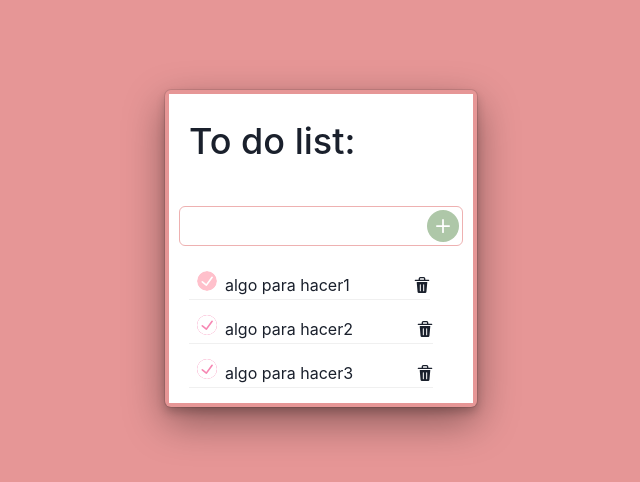
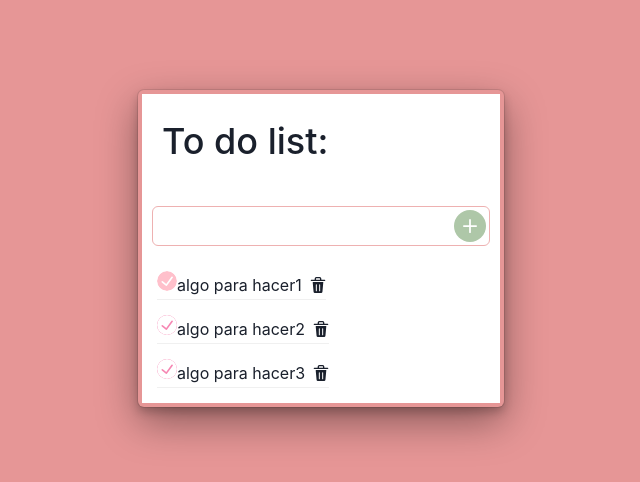
Before and after one commit to Criztiian65/TI_UTN_Grupo_E, a React (Vite) app: page / in a window 1280 px wide. Shown: the top 482 px of the page, without its empty margins (319-959 px from the left). Built offline with nearby package versions, Linux system fonts and the light colour scheme.

Commit message:
se aplicaron los estilos de Chakra

```diff
--- a/src/App.jsx
+++ b/src/App.jsx
@@ -13,7 +13,7 @@ function App() {
       bg="#E69696"
     >
       <Box border="3px" mt="20" boxShadow="dark-lg" rounded="md" p="1">
-        <Flex w="38vh" flexDirection="column" bg="white">
+        <Flex w="full" flexDirection="column" bg="white">
           <TaskForm />
           <TaskList />
         </Flex>
--- a/src/components/TaskItem.jsx
+++ b/src/components/TaskItem.jsx
@@ -11,23 +11,15 @@ const TaskItem = () => {
     <Box>
       {listaTareas.map((tarea) => {
         return (
-          <Flex
-            key={tarea.id}
-            w="full"
-            m="15px"
-            justifyContent="space-between"
-            mx="20px"
-          >
+          <Flex key={tarea.id} w="full" m="15px" justifyContent="space-between">
             <Box
               display="flex"
               alignItems="center"
               borderBottom="1px"
               borderColor="#F0F0F0"
-              border
             >
               <Box>
                 <CheckCircleIcon
-                  mx="2"
                   mb="2"
                   sx={{
                     height: "20px",
@@ -48,7 +40,6 @@ const TaskItem = () => {
                 {tarea.nombre}
               </Text>
               <DeleteIcon
-                ml="14"
                 isDisabled={!tarea.completed}
                 onClick={() => {
                   handleDeleted(tarea.id);
--- a/src/components/TaskList.jsx
+++ b/src/components/TaskList.jsx
@@ -6,7 +6,7 @@ import TaskItem from "./TaskItem";
 
 const TaskList = () => {
   return (
-    <Box>
+    <Box maxW="50vh">
       <TaskItem />
     </Box>
   );
```
